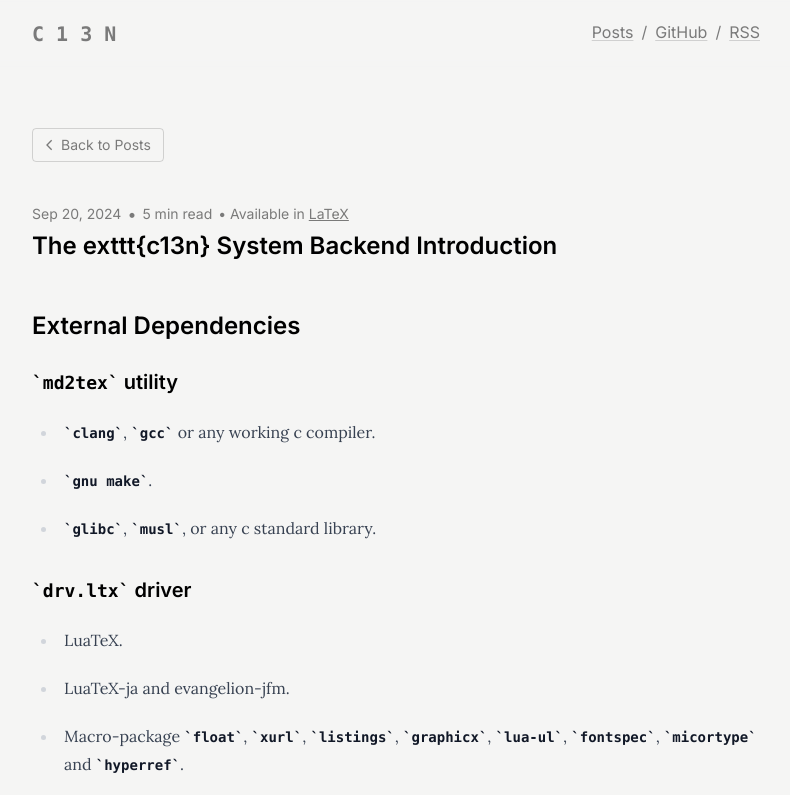
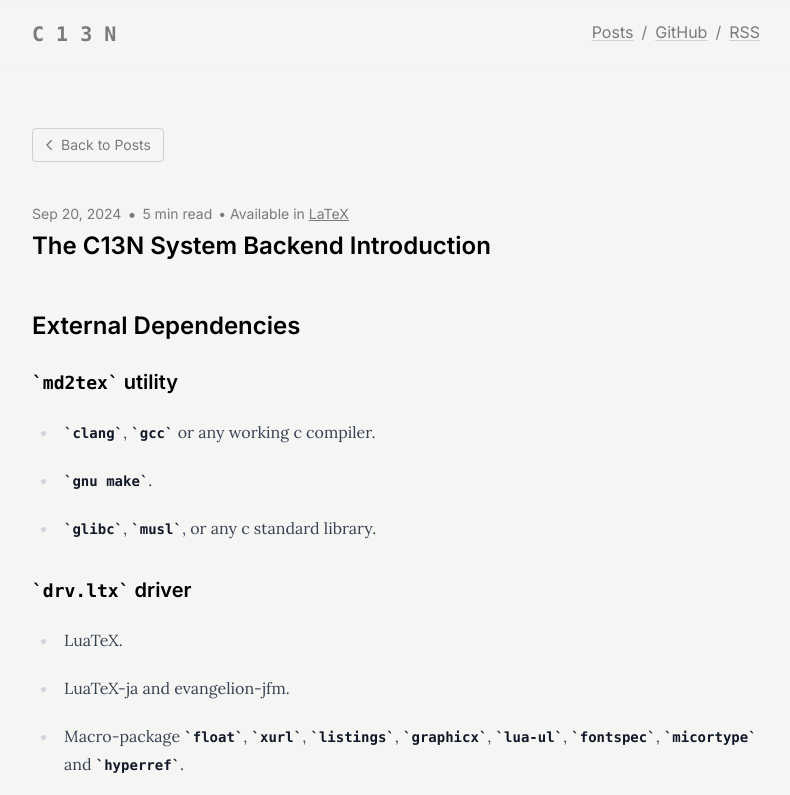
Before and after one commit to Computerization/c13n, an Astro site: page /blog/2024-09-20 in a window 1280 px wide. Shown: the top 795 px of the page, without its empty margins (244-1034 px from the left). Built offline with nearby package versions, Linux system fonts and the light colour scheme; Astro itself is replaced by a stand-in of ours; a web font is replaced by a local one.

Commit message:
Update index.md

```diff
--- a/src/content/blog/2024-09-20/index.md
+++ b/src/content/blog/2024-09-20/index.md
@@ -1,5 +1,5 @@
 ---
-title: "The \texttt{c13n} System Backend Introduction"
+title: "The C13N System Backend Introduction"
 author: "rne"
 date: "Sep 20, 2024"
 description: "Documenting hidden details."
```
